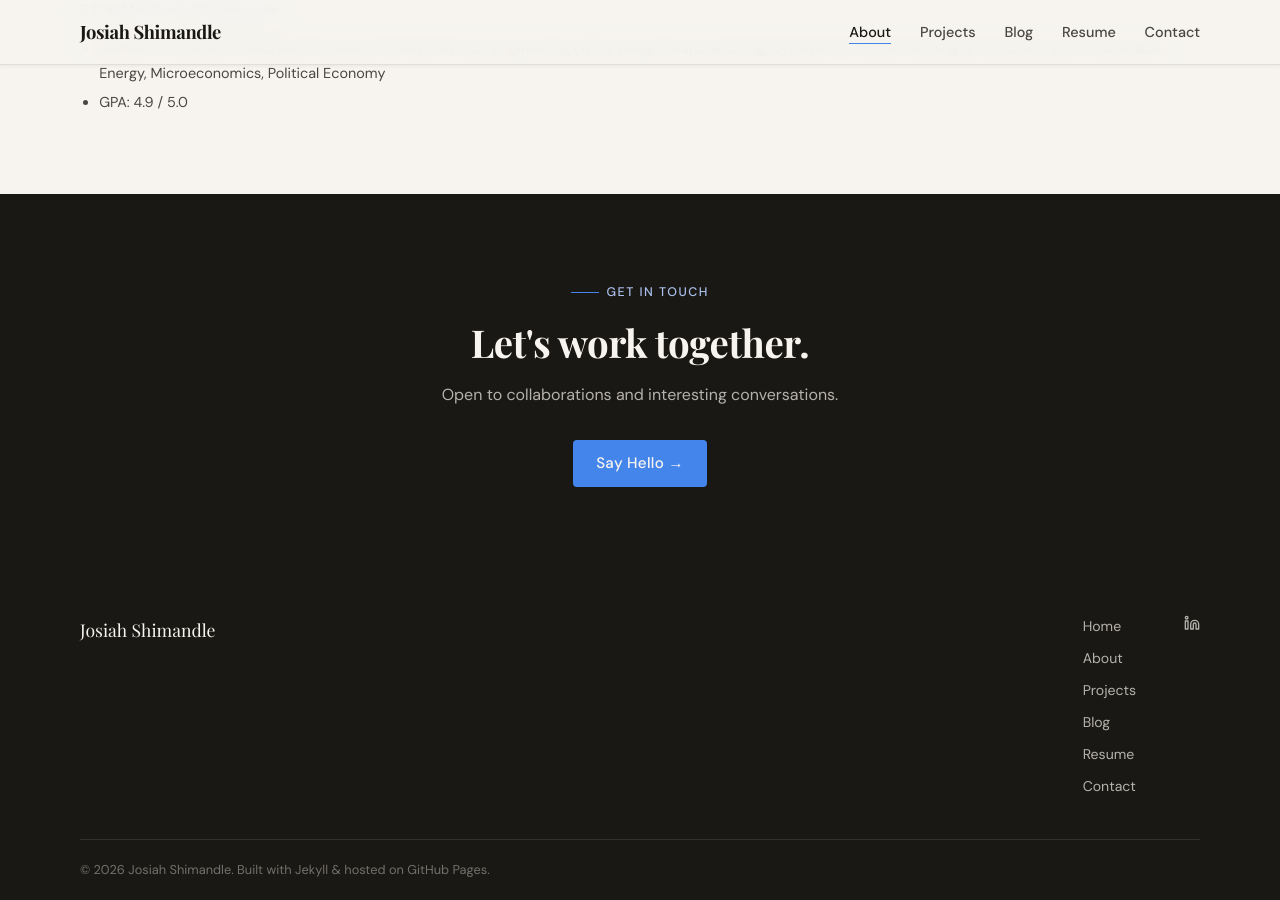
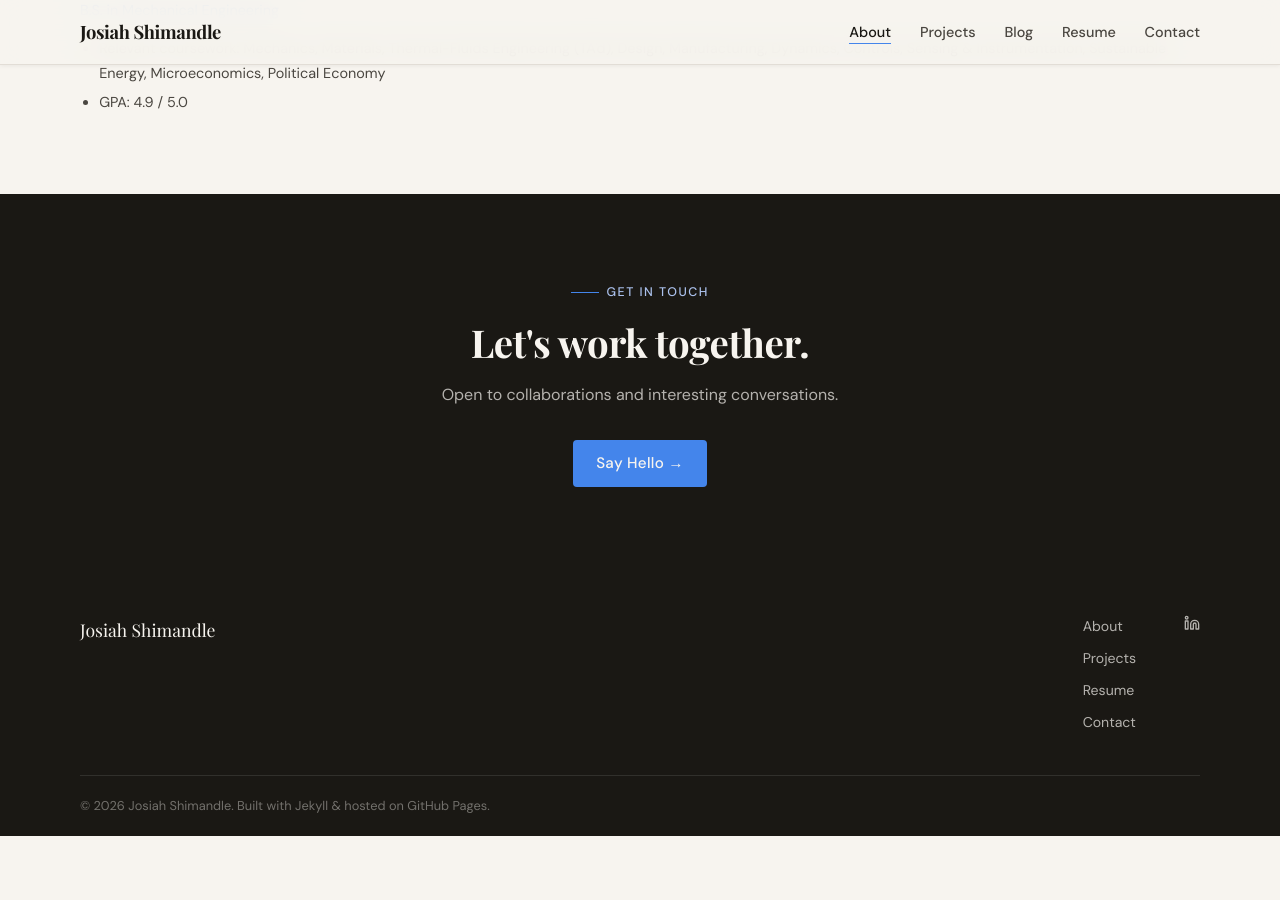
Before and after one commit to jshimandle/jshimandle.github.io, a Jekyll site: the page built from index.html, in a window 1280 px wide and 900 px high, scrolled down 1455 px. Built offline with Jekyll 4.4.1, drawn with Linux system fonts in a browser that asks for light colours; some web fonts are replaced; the list of posts is cut into pages by our own code; after the commit the page ends 2291 px from its top, so only the background shows below that.

Commit message:
Update footer.html

```diff
--- a/_includes/footer.html
+++ b/_includes/footer.html
@@ -6,10 +6,11 @@
     </div>
 
     <nav class="footer-nav" aria-label="Footer navigation">
-      <a href="{{ '/' | relative_url }}">Home</a>
-      <a href="{{ '/about/' | relative_url }}">About</a>
+      <a href="{{ '/' | relative_url }}">About</a>
       <a href="{{ '/projects/' | relative_url }}">Projects</a>
+      <!--
       <a href="{{ '/blog/' | relative_url }}">Blog</a>
+      -->
       <a href="{{ '/resume/' | relative_url }}">Resume</a>
       <a href="{{ '/contact/' | relative_url }}">Contact</a>
     </nav>
```
